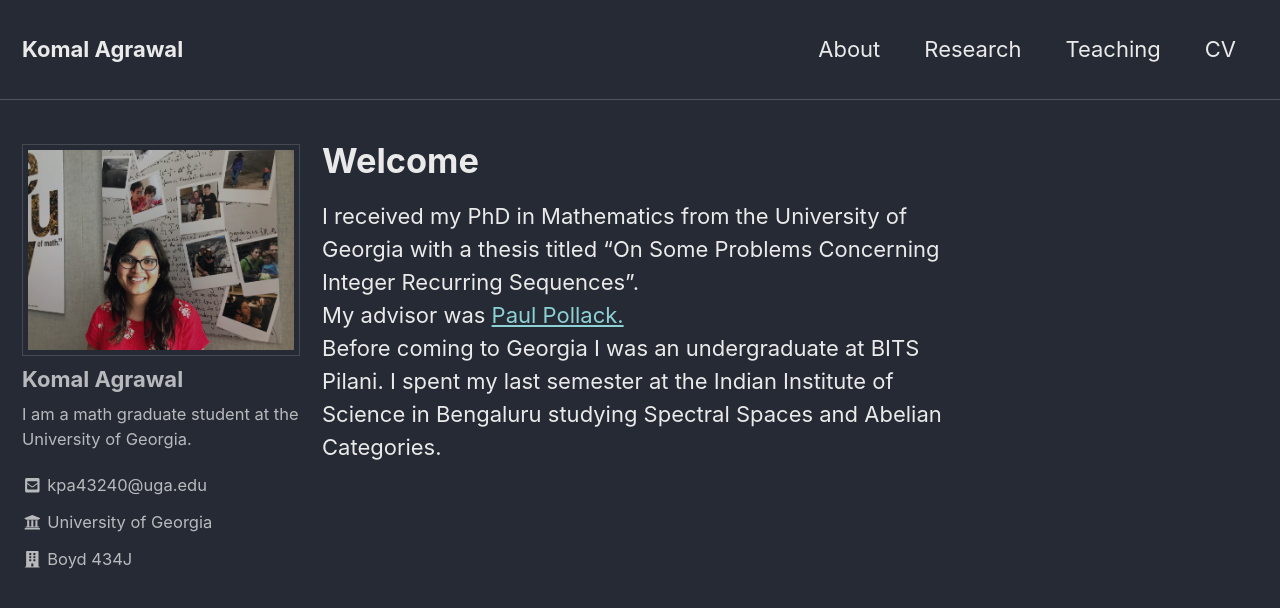
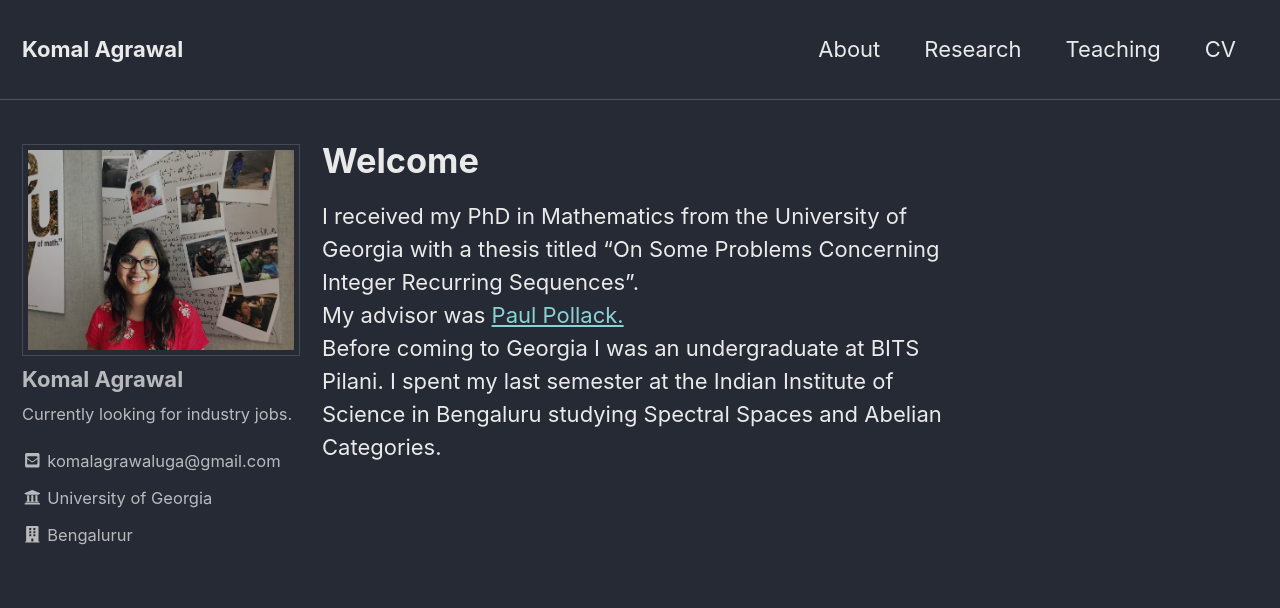
Before and after one commit to komala033/komala033.github.io, a Jekyll site: the page built from index.md, in a window 1280 px wide and 900 px high. Shown: the top 608 px of the window. Built offline with Jekyll 4.4.1, drawn with Linux system fonts in a browser that asks for light colours; nearby versions of some CDN libraries.

Commit message:
Update _config.yml

```diff
--- a/_config.yml
+++ b/_config.yml
@@ -101,10 +101,10 @@ analytics:
 author:
   name             : "Komal Agrawal"
   avatar           : "/assets/images/KomalPhoto.jpeg"
-  bio              : "I am a math graduate student at the University of Georgia."
+  bio              : "Currently looking for industry jobs."
   location         :
   pronoun          : she/her/hers
-  email            : "kpa43240@uga.edu"
+  email            : "komalagrawaluga@gmail.com"
   uri              :
   home             : # null (default), "absolute or relative url to link to author home"
   bitbucket        :
@@ -132,7 +132,7 @@ author:
   youtube          : # "https://youtube.com/c/MichaelRoseDesign"
   affiliation      : "University of Georgia"
   affiliationurl   : "http://www.math.uga.edu/"
-  worklocation     : "Boyd 434J"
+  worklocation     : "Bengalurur"
   workmap          : "https://goo.gl/pioTxT"
 
 # Reading Files
```
